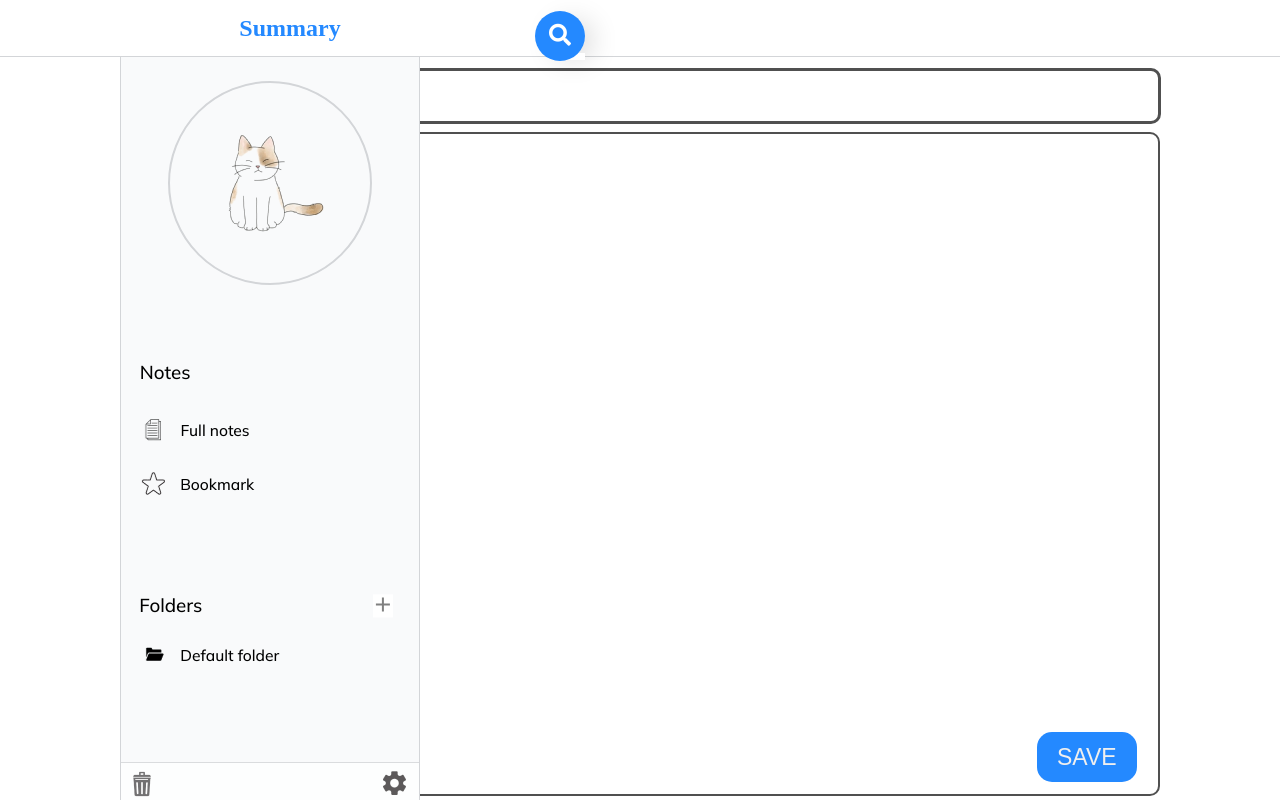
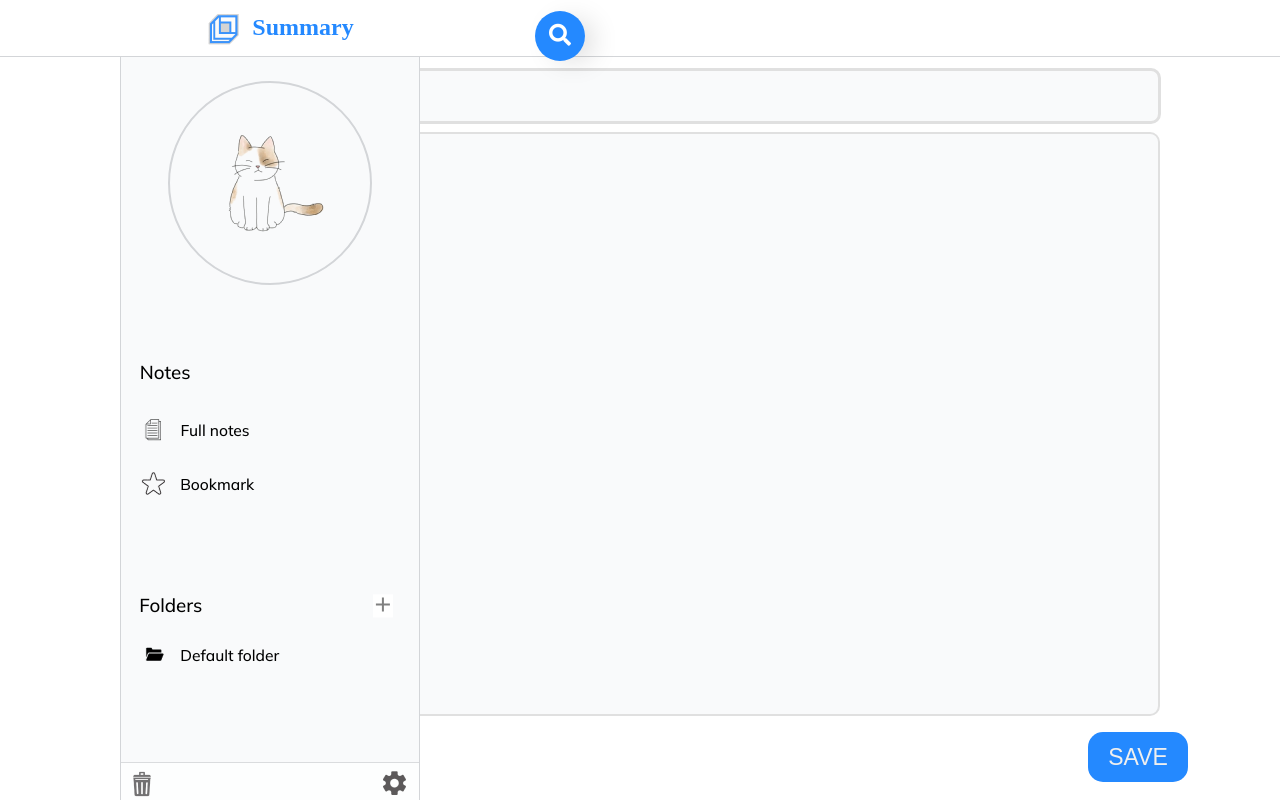
Before and after one commit to gepetton/Summary, a Django app: page /projectSummary/sub1/ in a window 1280 px wide; the page is wider, and only the part inside the window is pictured. Run offline with Django 3.2, Linux system fonts and the light colour scheme; data that the repository does not hold is empty; some web fonts are replaced.

Commit message:
로고 추가 및 일반 노트 크기 조정

```diff
--- a/summary/projectSummary/templates/projcectSummary/sub1.html
+++ b/summary/projectSummary/templates/projcectSummary/sub1.html
@@ -18,7 +18,12 @@
 </head>
 <body>
     <div class="top-menu-frame"> <!--상단 메뉴-->
-        <a href="http://127.0.0.1:8000/projectSummary/?"><h2>Summary</h2><a>
+        <a href="http://127.0.0.1:8000/projectSummary/?">
+            <div class="log-Container">
+                <div class="mainLog-img"></div>
+                <h2>Summary</h2>
+            </div>
+        <a>
         <button class="alarm-img"></button> <!-- 알람창 기능 -->
         <button class="new-document"> <!-- 새 노트 만드는 버튼 -->
             <p>+ New Document</p>
--- a/summary/static/style.css
+++ b/summary/static/style.css
@@ -28,13 +28,41 @@ body {
     border-width: 0 0 1px;
 }
 
-.top-menu-frame h2 {
+.log-Container {
+    position: absolute;
+    height: 50px;
+    width: 200px;
+    border: 0;
+
+    background: none;
+    transform: translate(-50%, -50%);
+
+    left: 303px;
+    top: 48%;
+
+}
+
+.mainLog-img {
+    position: absolute;
+    height: 40px;
+    width: 40px;
+    border: 0;
+
+    background: url(images/mainLog-img.png);
+    transform: translate(-50%, -50%);
+
+    left: 10%;
+    top: 54%;
+
+    opacity: 0.9;
+}
+
+.log-Container h2 {
     position: absolute;
     transform: translate(-50%, -50%);
-    left: 290px;
+    left: 50%;
     top: 50%;
     color: #2489FF;
-    /* color: rgb(39, 39, 39); */
 }
 
     /* 검색창 */
@@ -116,6 +144,10 @@ body {
         color: #d3d5d8;
         font-size: 18px;
         word-wrap: break-word;
+        background: none;
+    }
+    .search-data span {
+        background: none;
     }
     .search-box .search-data.active{
         display: none;
@@ -816,7 +848,8 @@ body {
     position: absolute;
     height: 30px;
     width: 65%;
-    border: 3px solid #505050;
+    border: 3px solid #e0e0e0;
+    background-color: #F9FAFB;
     border-radius: 10px;
     top: 12%;
     left: 57.2%;
@@ -831,11 +864,12 @@ body {
 .notes-page{
     position: absolute;
     display: inline;
-    height: 80%;
+    height: 70%;
     width: 65%;
-    border: 2px solid #505050;
+    border: 2px solid #e0e0e0;
+    background-color: #F9FAFB;
     border-radius: 10px;
-    top: 58%;
+    top: 53%;
     left: 57.2%;
     padding : 10px;
     overflow: auto;
@@ -855,7 +889,7 @@ body {
     color: #EFEFEF;
     font-size: 23px;
     top : 91.5%;
-    left : 81%;
+    left : 85%;
     transition: background-color 0.3s;
 }
 .save:hover{
```
Also changed, not shown: summary/projectSummary/templates/projcectSummary/index.html (+6 -1 lines), summary/static/images/mainLog-img.png (added).
